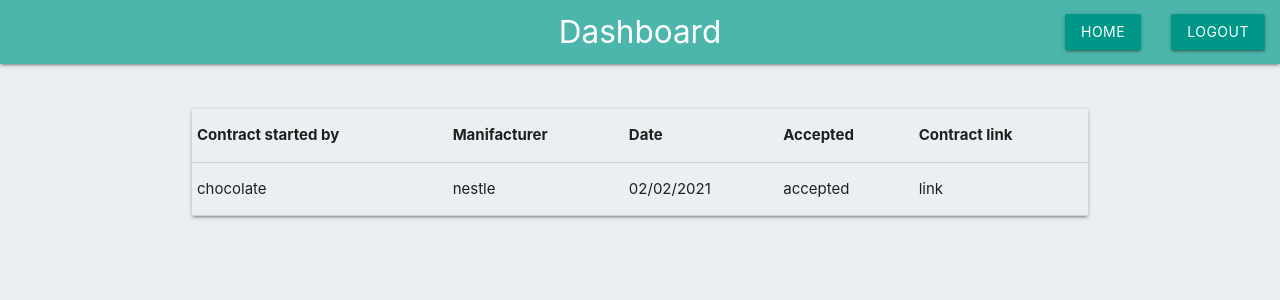
After one commit to YashC1308/DMS-Net, a Flask app: template website/templates/dashboard.html in a window 1280 px wide. The commit adds this page. Shown: the top 300 px of the page. Run offline with Flask 2, Linux system fonts and the light colour scheme; the template is opened without the code that fills it, so the values that code supplies are empty.

Commit message:
flask shiz

```diff
--- a/DIMs/templates/ViewContract.html
+++ b/DIMs/templates/ViewContract.html
@@ -2,6 +2,8 @@
 <head>
 
     <title>Document</title>
+    <link rel="stylesheet" href="style.css">
+
 </head>
 <body class="viewstyle" >
 
--- /dev/null
+++ b/website/templates/dashboard.html
@@ -0,0 +1,53 @@
+<!DOCTYPE html>
+<html lang="en">
+  <head>
+    <meta charset="UTF-8" />
+    <meta http-equiv="X-UA-Compatible" content="IE=edge" />
+    <meta name="viewport" content="width=device-width, initial-scale=1.0" />
+    <title>Document</title>
+
+    <link
+      rel="stylesheet"
+      href="https://cdnjs.cloudflare.com/ajax/libs/materialize/1.0.0/css/materialize.min.css"
+    />
+  </head>
+  <body class = "blue-grey lighten-5">
+  <nav class = "teal lighten-2">
+    <div class="nav-wrapper">
+      <a href="#" class="brand-logo center">Dashboard</a>
+      <ul id="nav-mobile" class="right hide-on-med-and-down">
+        <li><a href="#" class = "btn waves-effect teal">Home</a></li>
+        <li><a href="/logout" class = "btn waves-effect teal">Logout</a></li>
+      </ul>
+    </div>
+  </nav>
+  <br>
+  </br>
+  <div class = "z-depth-1 container blue-grey lighten-5" >
+    <table >
+      <thead>
+        <tr>
+          <th>Contract started by</th>
+          <th>Manifacturer</th>
+          <th>Date</th>
+          <th>Accepted</th>
+          <th>Contract link</th>
+        </tr>
+      </thead>
+
+      <tbody class = "data_entry">
+        <tr>
+          <td>chocolate</td>
+          <td>nestle</td>
+          <td>02/02/2021</td>
+          <td>accepted</td>
+          <td>link</td>
+        </tr>
+
+      </tbody>
+    </table>
+    </div>
+  </body>
+  <!-- Compiled and minified JavaScript -->
+  <script src="https://cdnjs.cloudflare.com/ajax/libs/materialize/1.0.0/js/materialize.min.js"></script>
+</html>
--- a/index.html
+++ b/website/templates/index.html
@@ -13,8 +13,8 @@
         <header>
             <h2 class ="logo">DMS-Net</h2>
             <ul class="nav_links">
-                <li><a href="#" title="">Login</a></li>
-                <li><a href="#" title="">Signup</a></li>
+                <li><a href="http://127.0.0.1:5000/login?next=%2F" title="">Login</a></li>
+                <li><a href="http://127.0.0.1:5000/sign-up" title="">Signup</a></li>
                 <li><a href="#" title="">About</a></li>
                 <li><a href="#" title="">Contact</a></li>
             </ul>
@@ -25,7 +25,7 @@
             <h2>Hello.</h2>
             <h3>We are DMS-Net</h3>
             <p>A platform where small scale manufacturers such as Textile Mills and crockery makers can register and startups or other businesses can find them and make a contract with them to produce goods that they have designed</p>
-            <a href="#">Login now</a>
+            <a href="http://127.0.0.1:5000/login?next=%2F">Login now</a>
         </div>
 
         <ul class="social">
```
Also changed, not shown: website/auth.py (+6 -1 lines), website/templates/style.css (renamed from style.css), 1 other file.
